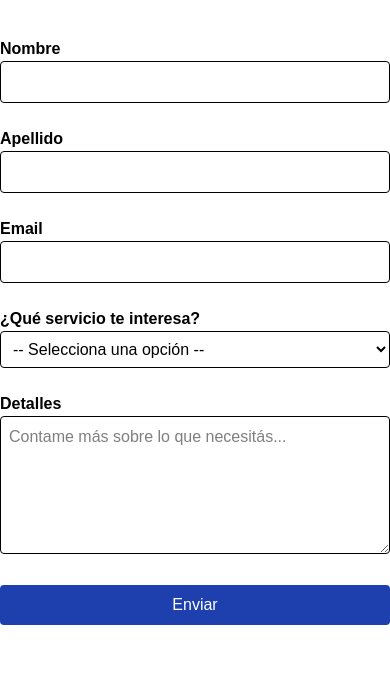
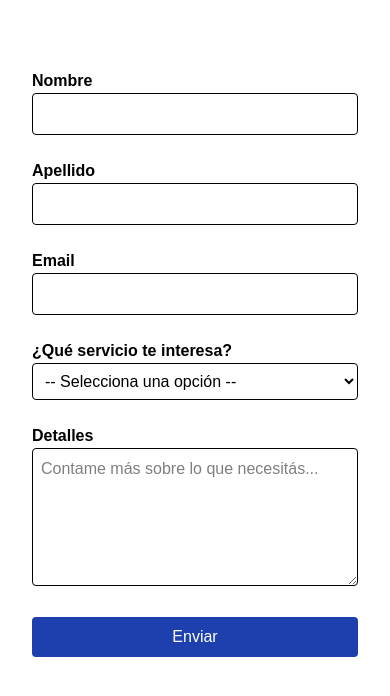
Before and after one commit to Bruno-F2/my-portfolio, an Astro site: page /contact in a window 390 px wide. Shown: the part 168-864 px from the top of the page. Built offline with nearby package versions, Linux system fonts and the light colour scheme; Astro itself is replaced by a stand-in of ours.

Commit message:
Formulario responsive

```diff
--- a/src/components/contact/ContactBody.tsx
+++ b/src/components/contact/ContactBody.tsx
@@ -11,7 +11,7 @@ export default function ContactBody() {
             className="w-[100px] sm:w-[130px] rounded-full justify-self-center bg-newBlue-200 mt-0"
           />
         </div>
-        <div className="mt-10 mb-16">
+        <div className="mt-10 mb-16 p-8">
           <ContactForm />
         </div>
       </div>
```
